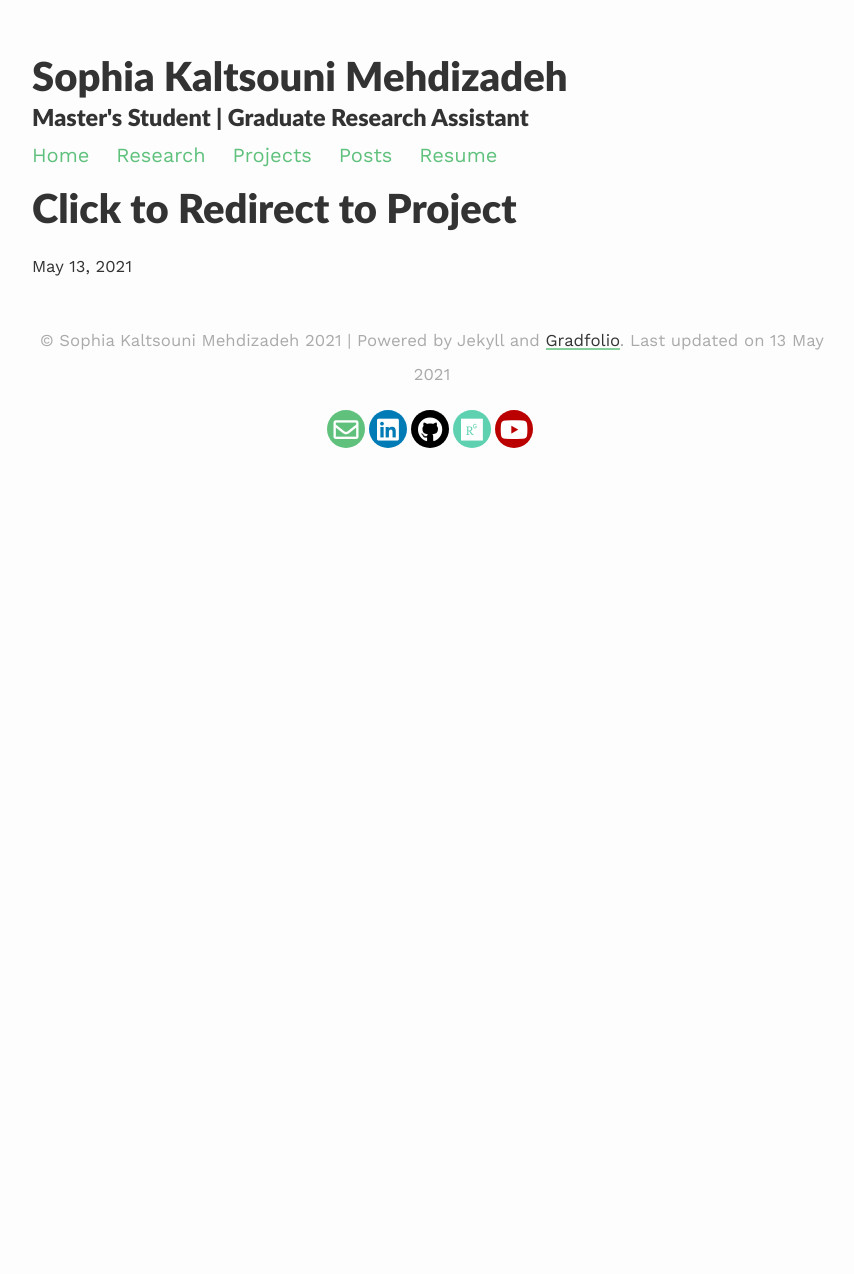
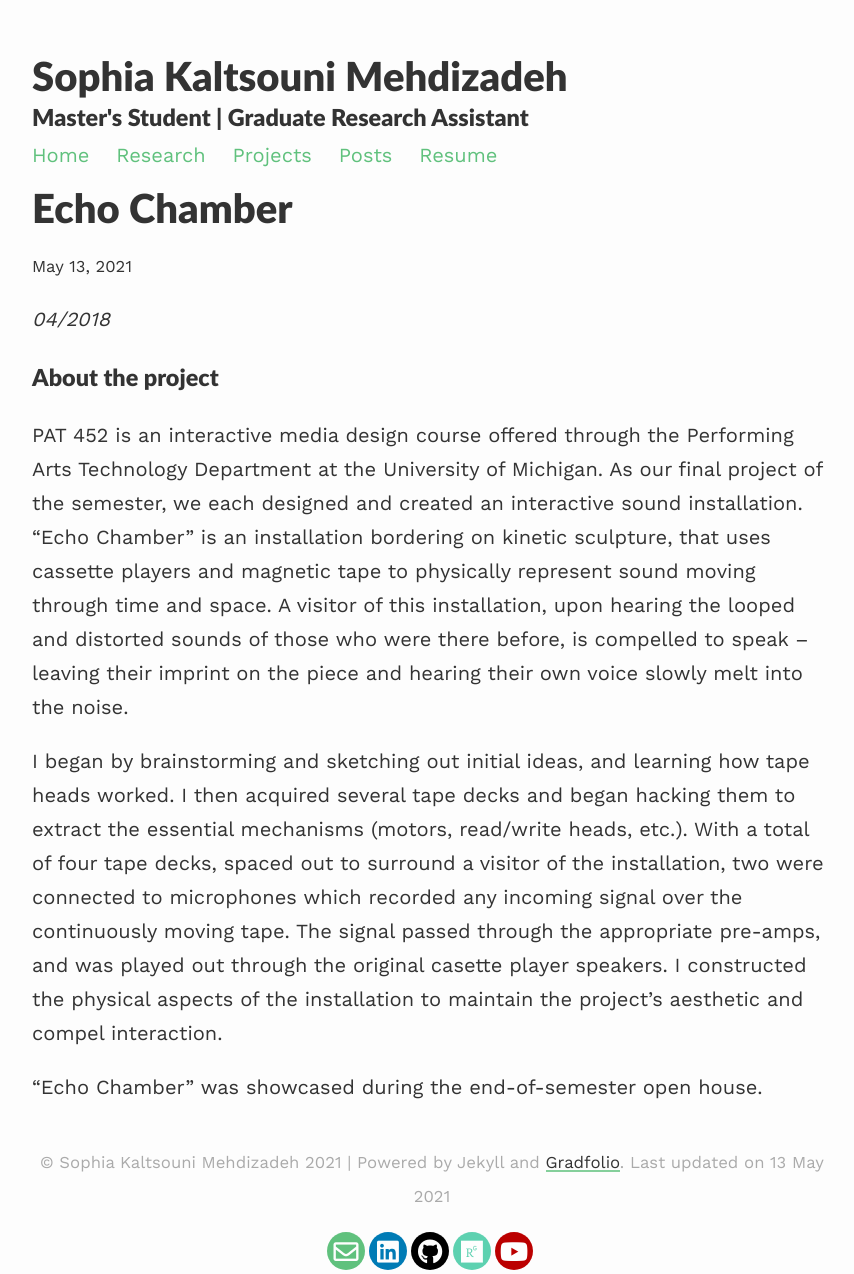
Before and after one commit to smehdizadeh/smehdizadeh.github.io, a Jekyll site: the page built from _projects/3_project.md, in a window 1280 px wide. Shown: the whole page, without its empty margins (208-1062 px from the left). Built offline with Jekyll 4.4.1, drawn with Linux system fonts in a browser that asks for light colours; nearby versions of some CDN libraries; before the commit the page ends 980 px from its top, so only the background shows below that.

Commit message:
Update 3_project.md

```diff
--- a/_projects/3_project.md
+++ b/_projects/3_project.md
@@ -1,6 +1,15 @@
 ---
 layout: post
-title: Click to Redirect to Project
-description: with no page entry here
-redirect: https://unsplash.com
+title: Echo Chamber
+description: An interactive sound installation
 ---
+
+*04/2018*
+
+### About the project ###
+
+PAT 452 is an interactive media design course offered through the Performing Arts Technology Department at the University of Michigan. As our final project of the semester, we each designed and created an interactive sound installation. "Echo Chamber" is an installation bordering on kinetic sculpture, that uses cassette players and magnetic tape to physically represent sound moving through time and space. A visitor of this installation, upon hearing the looped and distorted sounds of those who were there before, is compelled to speak -- leaving their imprint on the piece and hearing their own voice slowly melt into the noise.
+
+I began by brainstorming and sketching out initial ideas, and learning how tape heads worked. I then acquired several tape decks and began hacking them to extract the essential mechanisms (motors, read/write heads, etc.). With a total of four tape decks, spaced out to surround a visitor of the installation, two were connected to microphones which recorded any incoming signal over the continuously moving tape. The signal passed through the appropriate pre-amps, and was played out through the original casette player speakers. I constructed the physical aspects of the installation to maintain the project's aesthetic and compel interaction.
+
+"Echo Chamber" was showcased during the end-of-semester open house.
```
